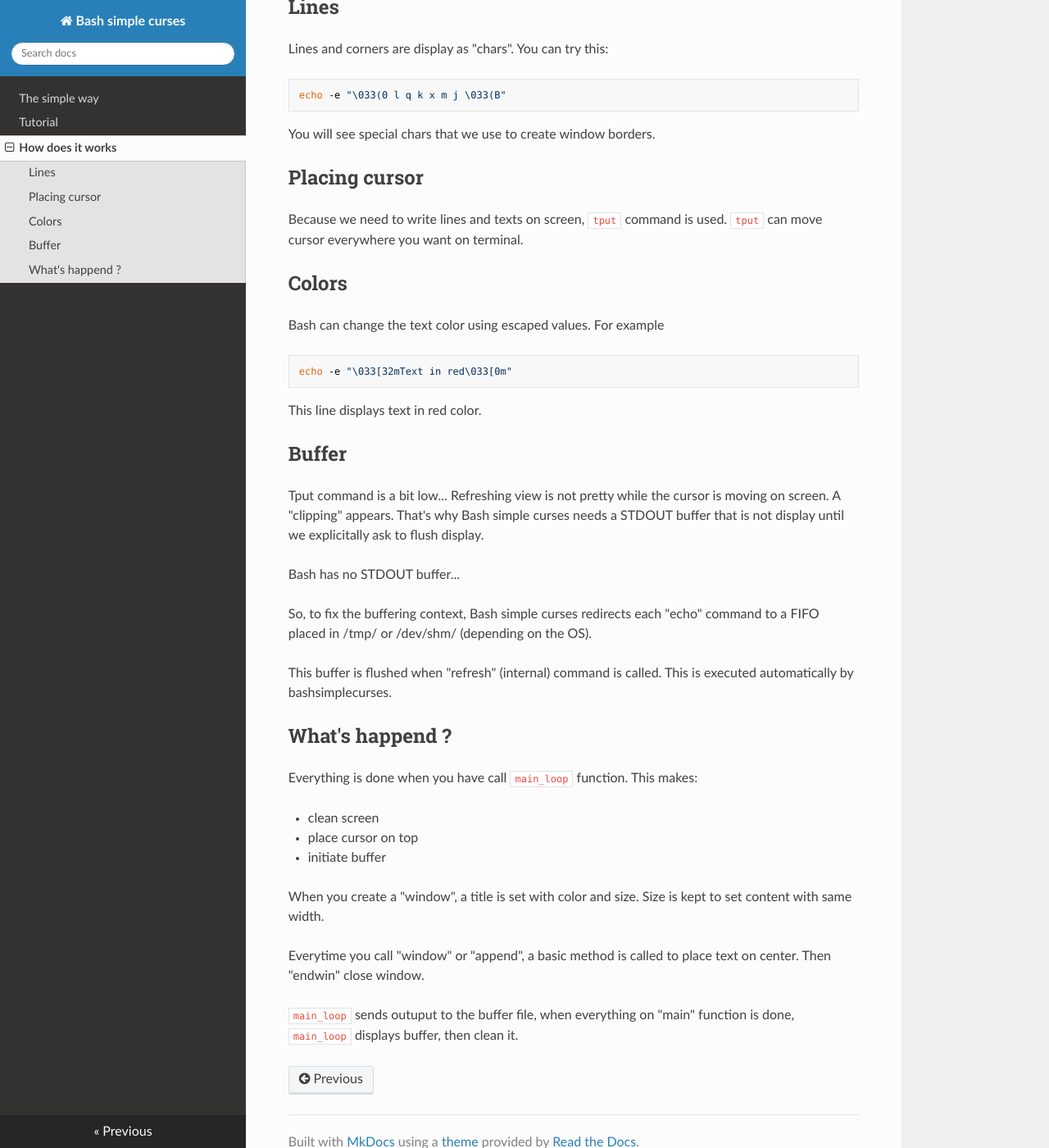
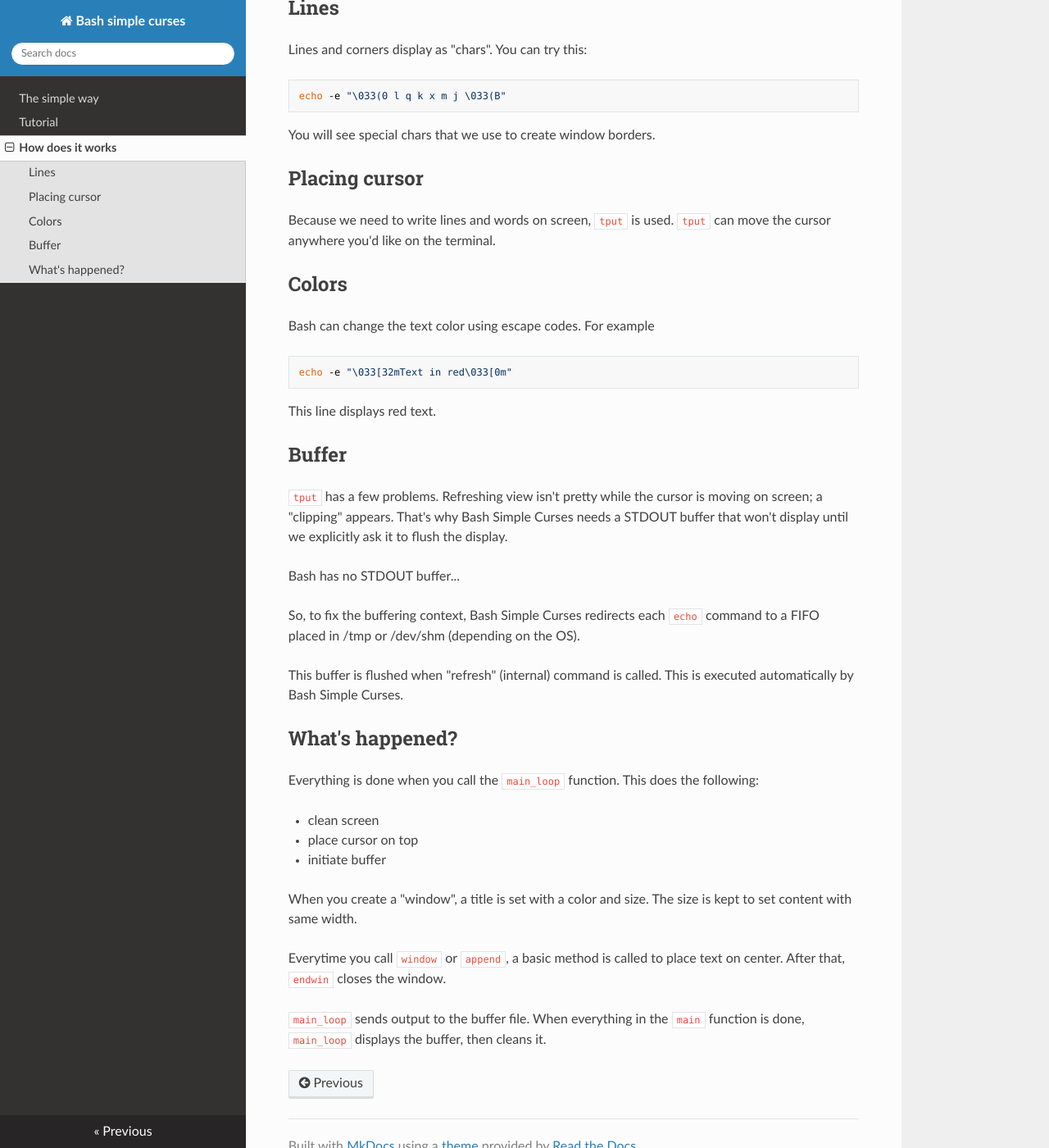
Before and after one commit to metal3d/bashsimplecurses, an MkDocs documentation site: the page built from docs/HowItWorks.md, in a window 1280 px wide and 1400 px high, scrolled down 360 px. Shown: the whole window at 82% size. Built offline with MkDocs 1.6.1, drawn with Linux system fonts in a browser that asks for light colours; nearby versions of some CDN libraries; old or Windows-style settings are respelled for this version of MkDocs; some of the changed text lies outside the part shown.

Commit message:
Fix docs/HowItWorks.md

````diff
--- a/docs/HowItWorks.md
+++ b/docs/HowItWorks.md
@@ -1,16 +1,16 @@
 # Introduction #
 
-Bash provides some command to make that kind of operations:
+Bash provides these features to make various operations:
 
-* tput command
-* STD redirection
-* escaped colors
+* `tput` command
+* STD* redirection
+* color escape codes
 
-Bash simple curses makes use of this commands to draw windows, change color, and so on.
+Bash Simple Curses makes use of these commands to draw windows, change color, and so on.
 
 ## Lines ##
 
-Lines and corners are display as "chars". You can try this:
+Lines and corners display as "chars". You can try this:
 
 ```bash
 echo -e "\033(0 l q k x m j \033(B"
@@ -20,39 +20,39 @@ You will see special chars that we use to create window borders.
 
 ## Placing cursor ##
 
-Because we need to write lines and texts on screen, `tput` command is used. `tput` can move cursor everywhere you want on terminal.
+Because we need to write lines and words on screen, `tput` is used. `tput` can move the cursor anywhere you'd like on the terminal.
 
 ## Colors ##
 
-Bash can change the text color using escaped values. For example
+Bash can change the text color using escape codes. For example
 
 ```bash
 echo -e "\033[32mText in red\033[0m"
 ```
 
-This line displays text in red color.
+This line displays red text.
 
 ## Buffer ##
 
-Tput command is a bit low... Refreshing view is not pretty while the cursor is moving on screen. A "clipping" appears. That's why Bash simple curses needs a STDOUT buffer that is not display until we explicitally ask to flush display.
+`tput` has a few problems. Refreshing view isn't pretty while the cursor is moving on screen; a "clipping" appears. That's why Bash Simple Curses needs a STDOUT buffer that won't display until we explicitly ask it to flush the display.
 
 Bash has no STDOUT buffer...
 
-So, to fix the buffering context, Bash simple curses redirects each "echo" command to a FIFO placed in /tmp/ or /dev/shm/ (depending on the OS).
+So, to fix the buffering context, Bash Simple Curses redirects each `echo` command to a FIFO placed in /tmp or /dev/shm (depending on the OS).
 
-This buffer is flushed when "refresh" (internal) command is called. This is executed automatically by bashsimplecurses.
+This buffer is flushed when "refresh" (internal) command is called. This is executed automatically by Bash Simple Curses.
 
-## What's happend ? ##
+## What's happened? ##
 
-Everything is done when you have call `main_loop` function. This makes:
+Everything is done when you call the `main_loop` function. This does the following:
 
 * clean screen
 * place cursor on top
 * initiate buffer
 
-When you create a "window", a title is set with color and size. Size is kept to set content with same width.
+When you create a "window", a title is set with a color and size. The size is kept to set content with same width.
 
-Everytime you call "window" or "append", a basic method is called to place text on center.
-Then "endwin" close window.
+Everytime you call `window` or `append`, a basic method is called to place text on center.
+After that, `endwin` closes the window.
 
-`main_loop` sends outuput to the buffer file, when everything on "main" function is done, `main_loop` displays buffer, then clean it.
+`main_loop` sends output to the buffer file. When everything in the `main` function is done, `main_loop` displays the buffer, then cleans it.
````
